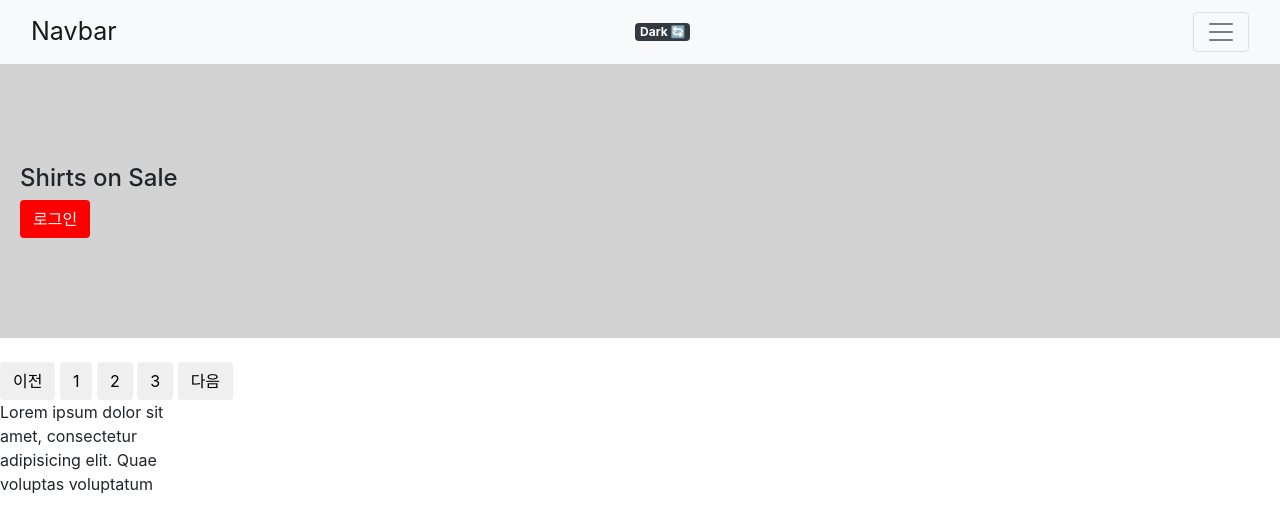
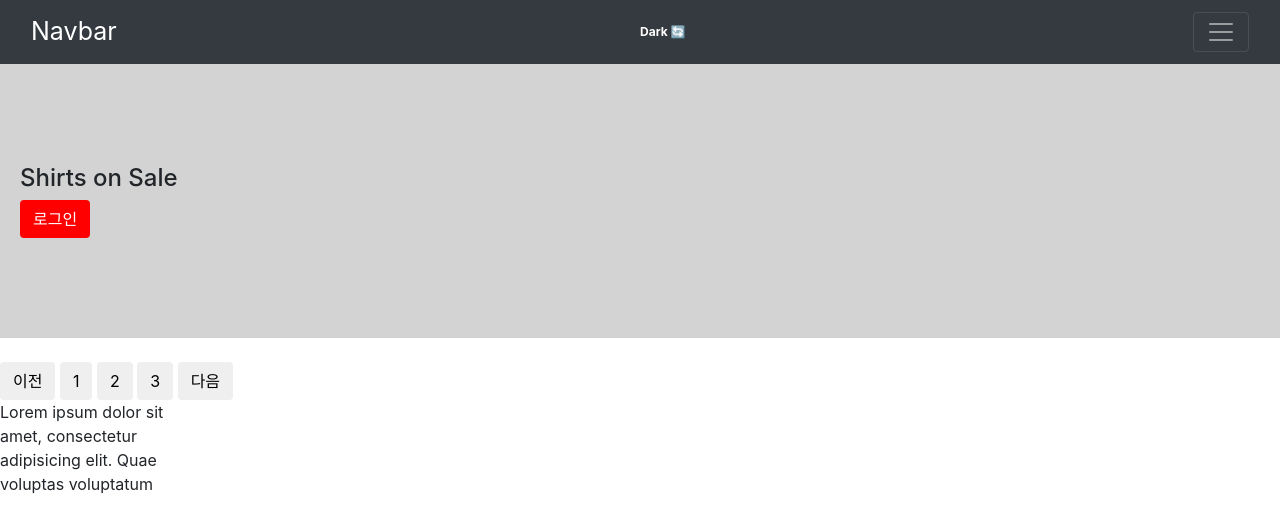
Before and after one commit to abookhui/JavaScript, a plain HTML site: page index.html in a window 1280 px wide. Shown: the top 532 px of the page. Drawn offline with nearby package versions, Linux system fonts and the light colour scheme.

Commit message:
Event bubbling

```diff
--- a/index.html
+++ b/index.html
@@ -16,7 +16,11 @@
     </script>
     <script src="IfElse.js"></script>
   </head>
+
+
   <body class="dark">
+
+
     <div class="black-bg">
       <div class="white-bg">
         <h4>로그인하세요</h4>
@@ -34,7 +38,18 @@
     </div>
 
     <script>
+       $('.black-bg').on('click', function(e){
 
+        // e.target; // 유저가 실제로 누른것
+        // e.currentTarget; // 이벤트 리스너 달린 곳 == this; (여기선)
+
+        // e.preventDefault(); // 이번트 기본 동작 막아줌 여기선 click
+        // e.stopPropagation(); // 내 사위 요소로 이벤트 버블링 막아줌
+        //console.log(e.target); console.log($('.black-bg'));
+        if(e.target == document.querySelector('.black-bg')){ // $는 형태가 달라서 안됨 $(e.target) == $('.black-bg') 이렇게 해줘야함
+          $('.black-bg').removeClass('show-modal');
+        }
+      });
 
       $('form').on('submit',function(e){
         var IDinput = document.getElementById('email').value;
@@ -60,7 +75,8 @@
 
 
 
-    <nav class="navbar navbar-light bg-light">
+
+    <nav class="navbar navbar-dark bg-dark">
         <div class="container-fluid">
           <span class="navbar-brand">Navbar</span>
           <span class="badge bg-dark" id="darkmode">Dark 🔄</span>
@@ -106,7 +122,6 @@
         <h4>Shirts on Sale</h4>
         <button id="login" class="btn">로그인</button>
       </div>
-
 
       <script>
         var cnt=0;
@@ -214,6 +229,8 @@
           }
         });
       </script>
+
+
      <div style="height: 1000px;"></div>
     <script src="https://code.jquery.com/jquery-3.2.1.slim.min.js" integrity="sha384-KJ3o2DKtIkvYIK3UENzmM7KCkRr/rE9/Qpg6aAZGJwFDMVNA/GpGFF93hXpG5KkN" crossorigin="anonymous"></script>
     <script src="https://cdn.jsdelivr.net/npm/popper.js@1.12.9/dist/umd/popper.min.js" integrity="sha384-ApNbgh9B+Y1QKtv3Rn7W3mgPxhU9K/ScQsAP7hUibX39j7fakFPskvXusvfa0b4Q" crossorigin="anonymous"></script>
```
Lines whose indentation alone changed are shown as unchanged.
